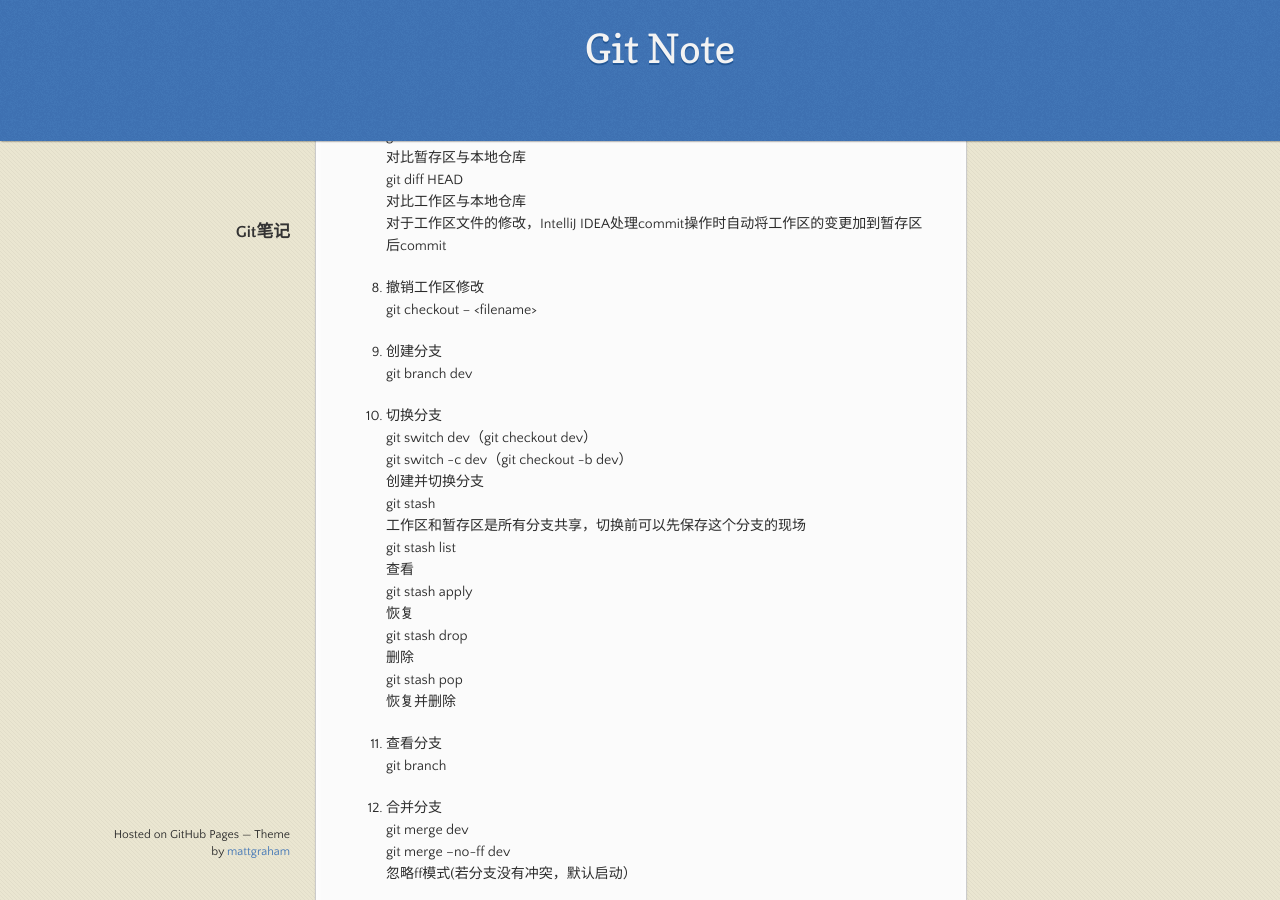
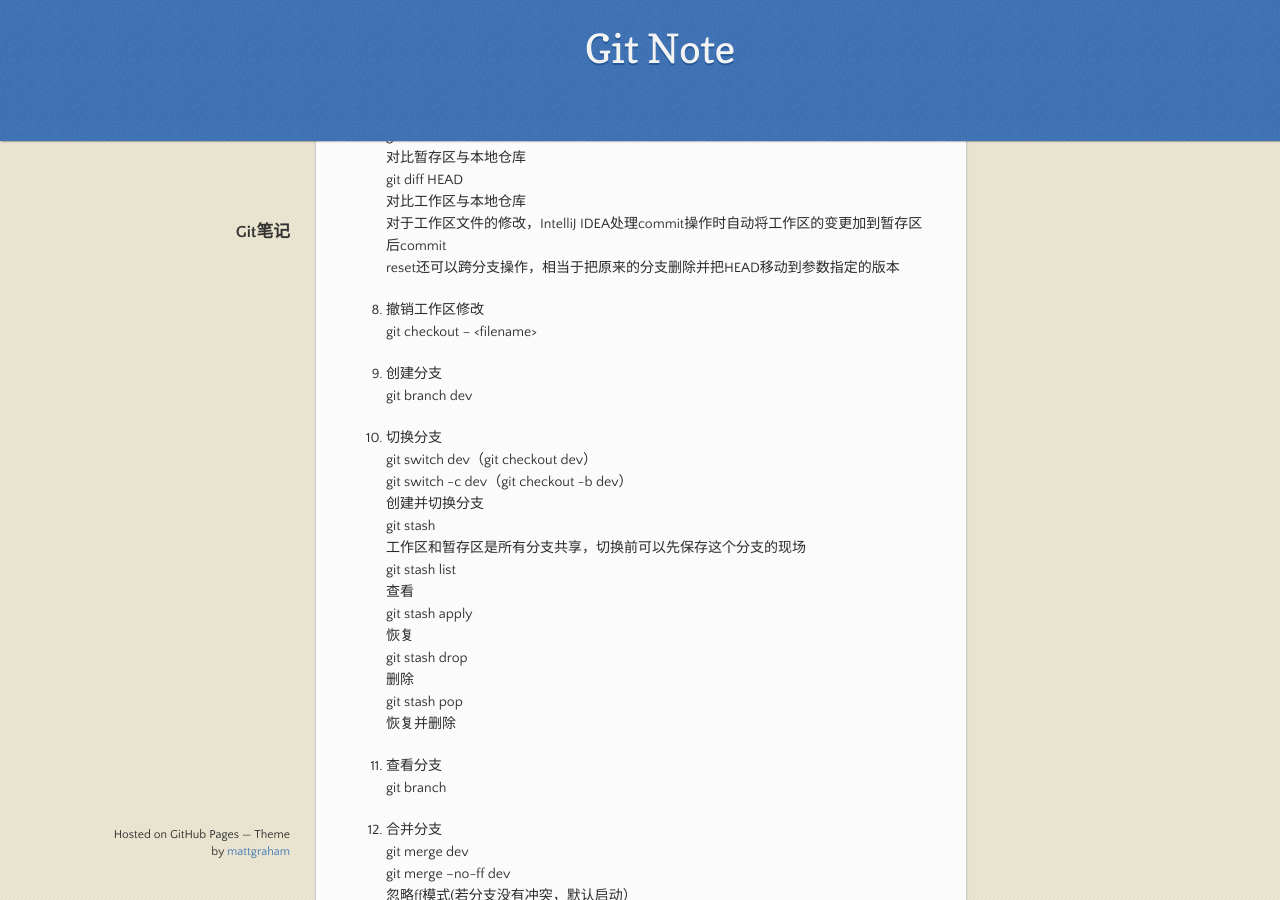
Before and after one commit to lvv9/lvv9.github.io, a Jekyll site: the page built from _posts/2020-06-25-git-note.md, in a window 1280 px wide and 900 px high, scrolled down 1299 px. Built offline with Jekyll 4.4.1, drawn with Linux system fonts in a browser that asks for light colours; our own code applies the rules of GitHub Pages for plain Markdown files; comment, search, counter and statistics services are not loaded; the repository's description, which GitHub fills in, is left out.

Commit message:
Update 2020-06-25-git-note.md

```diff
--- a/_posts/2020-06-25-git-note.md
+++ b/_posts/2020-06-25-git-note.md
@@ -44,7 +44,8 @@ git diff --cached<br>
 对比暂存区与本地仓库<br>
 git diff HEAD<br>
 对比工作区与本地仓库<br>
-对于工作区文件的修改，IntelliJ IDEA处理commit操作时自动将工作区的变更加到暂存区后commit
+对于工作区文件的修改，IntelliJ IDEA处理commit操作时自动将工作区的变更加到暂存区后commit<br>
+reset还可以跨分支操作，相当于把原来的分支删除并把HEAD移动到参数指定的版本
 
 7. 撤销工作区修改<br>
 git checkout -- \<filename>
```
